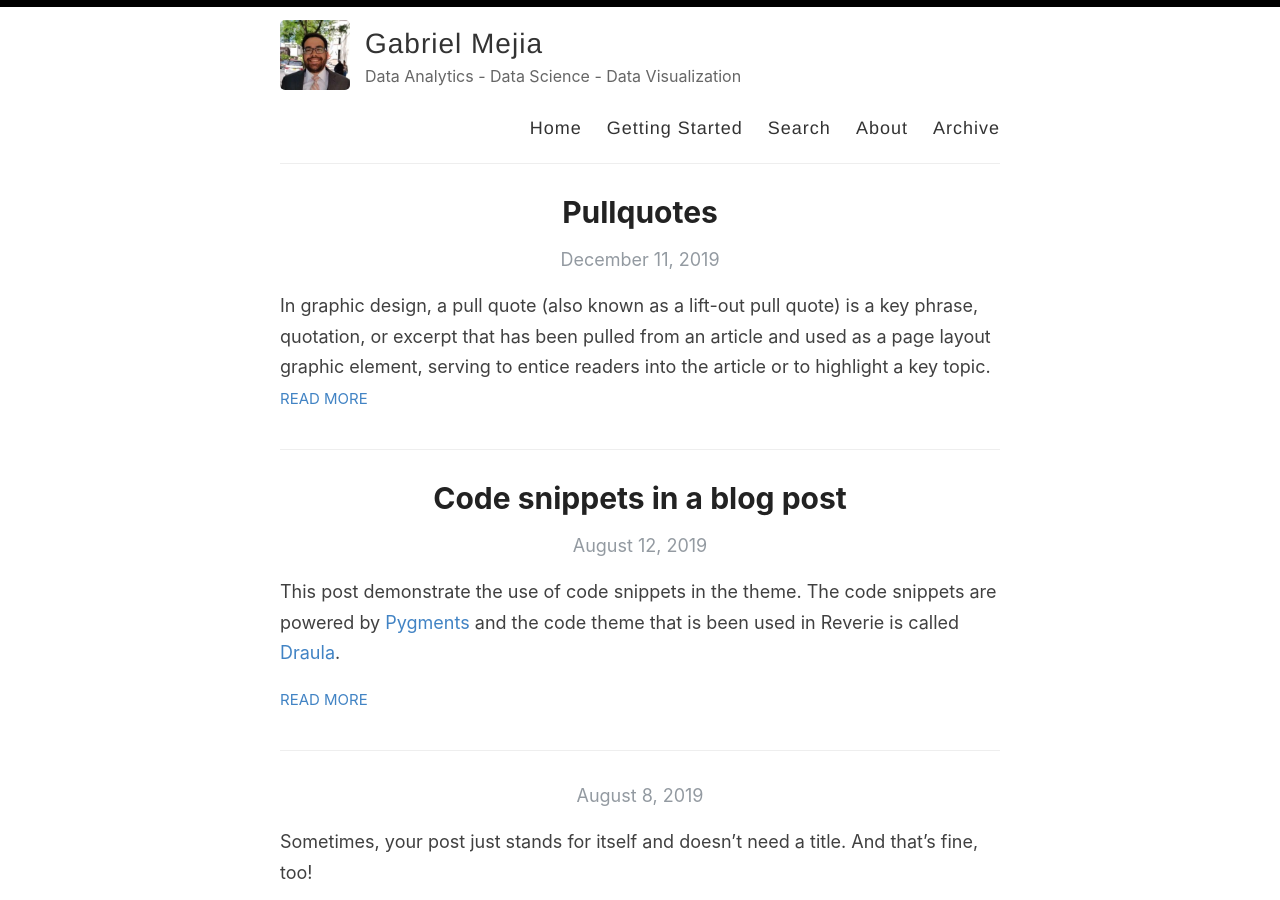
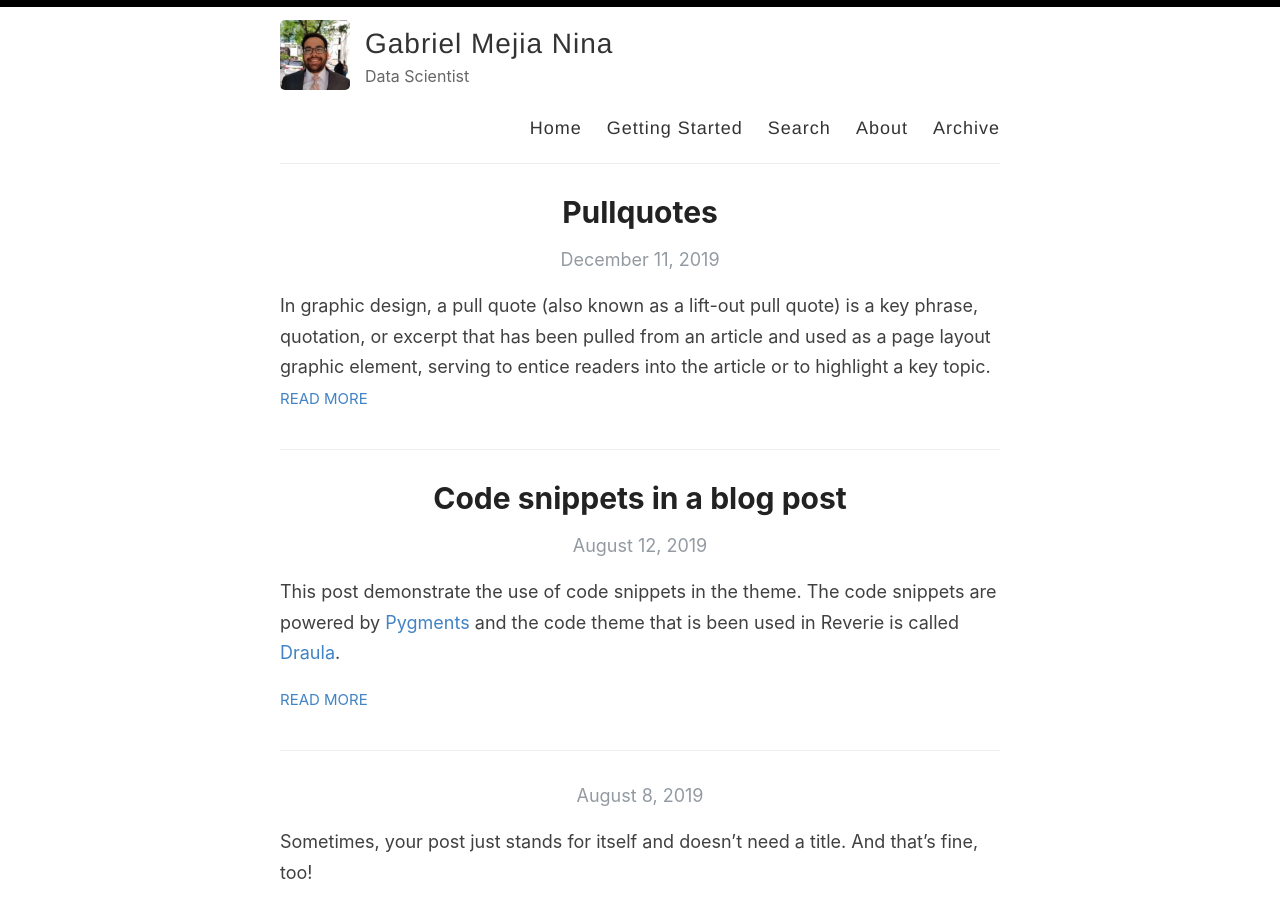
Before and after one commit to gmejianina/gmejianina.github.io, a Jekyll site: the page built from index.html, in a window 1280 px wide and 900 px high. Built offline with Jekyll 4.4.1, drawn with Linux system fonts in a browser that asks for light colours; the list of posts is cut into pages by our own code.

Commit message:
Update _config.yml

```diff
--- a/_config.yml
+++ b/_config.yml
@@ -3,13 +3,13 @@
 #
 
 # Name of your site (displayed in the header)
-name: Gabriel Mejia
+name: Gabriel Mejia Nina
 
 # Name of the author
-author: Gabriel Mejia
+author: Gabriel Mejia Nina
 
 # Short bio or description (displayed in the header)
-description: Data Analytics - Data Science - Data Visualization
+description: Data Scientist
 
 # URL of your avatar or profile pic (you could use your GitHub profile pic)
 avatar: /images/profilepic.jpg
```
